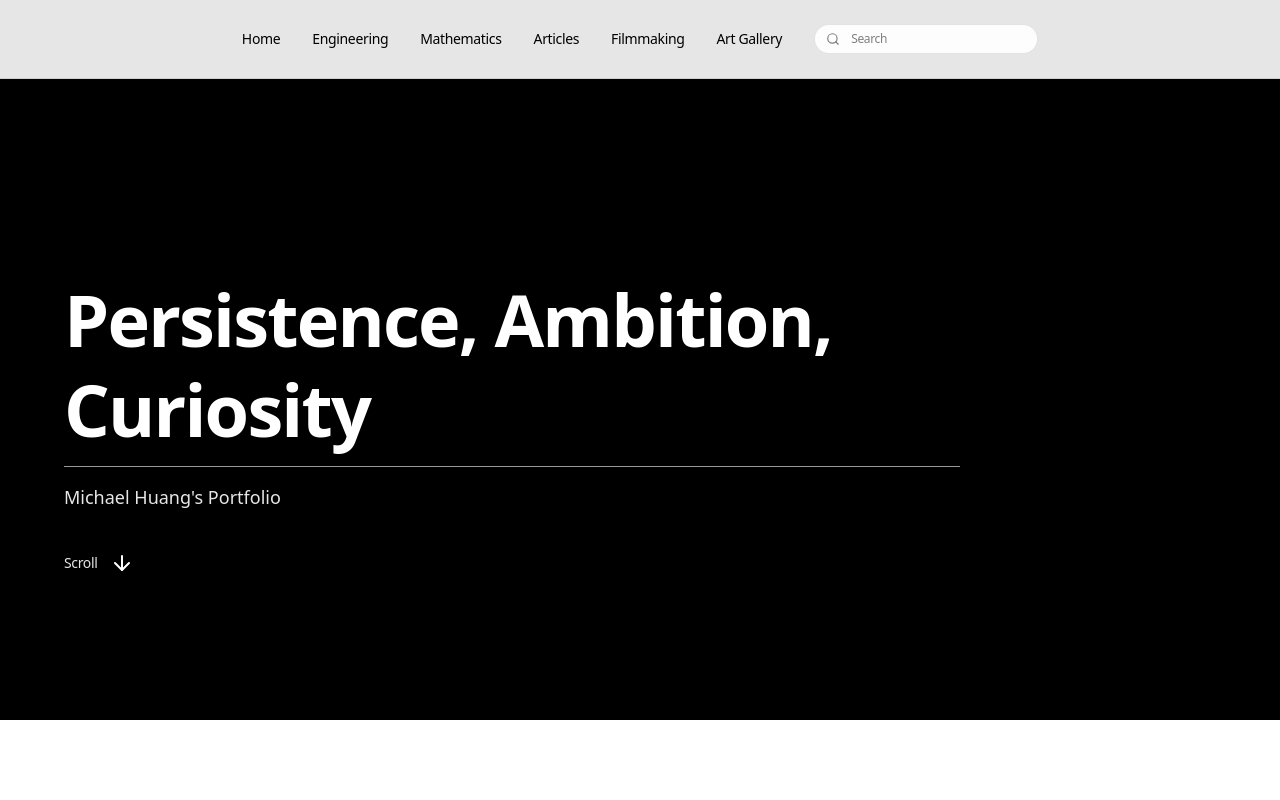
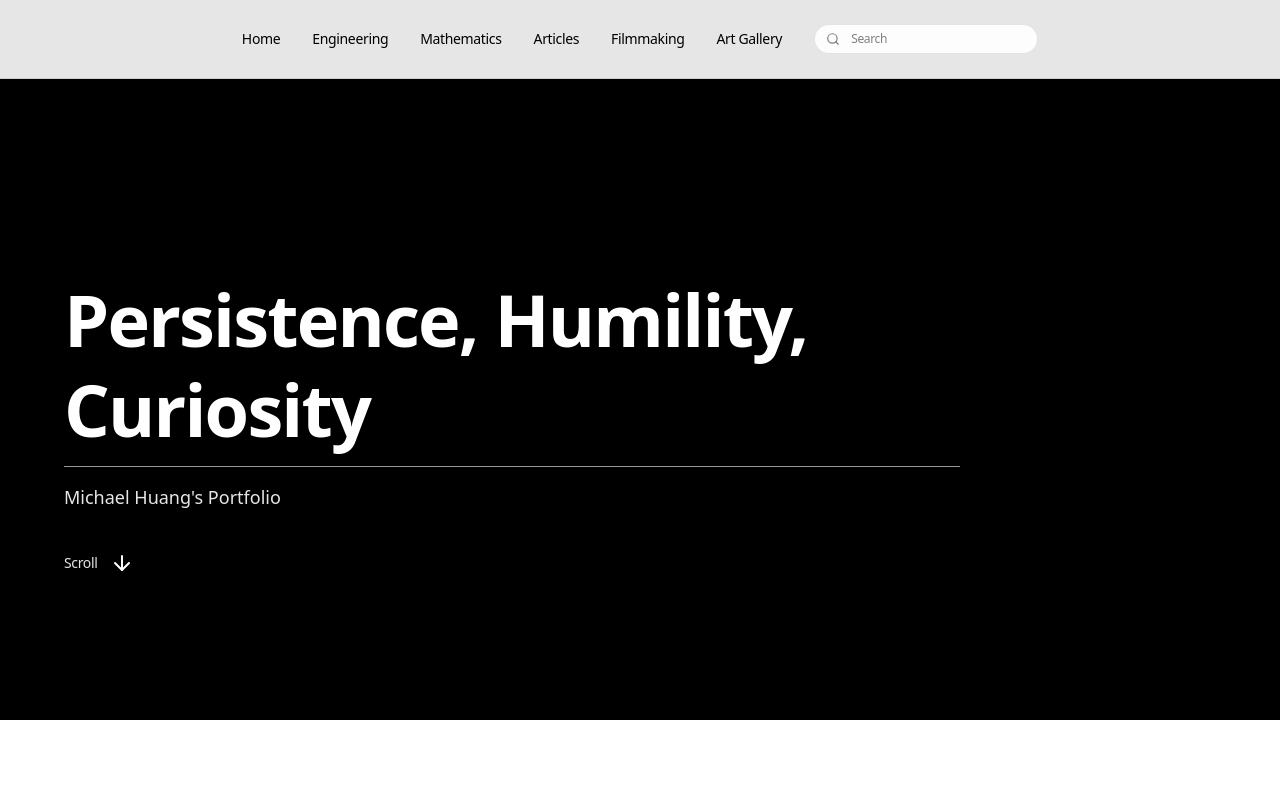
Before and after one commit to MHcave/website, a Next.js app: page / in a window 1280 px wide. Shown: the top 800 px of the page. Built offline with nearby package versions, Linux system fonts and the light colour scheme.

Commit message:
Update hero value statement

```diff
--- a/app/page.tsx
+++ b/app/page.tsx
@@ -296,7 +296,7 @@ export default function Home() {
           <div className="max-w-4xl">
             <h2 className="text-5xl md:text-7xl font-semibold tracking-tight leading-tight">
               <span className="inline-block border-b border-white/60 pb-3">
-                Persistence, Ambition, Curiosity
+                Persistence, Humility, Curiosity
               </span>
             </h2>
             <p className="mt-4 text-base md:text-lg opacity-90">
```
